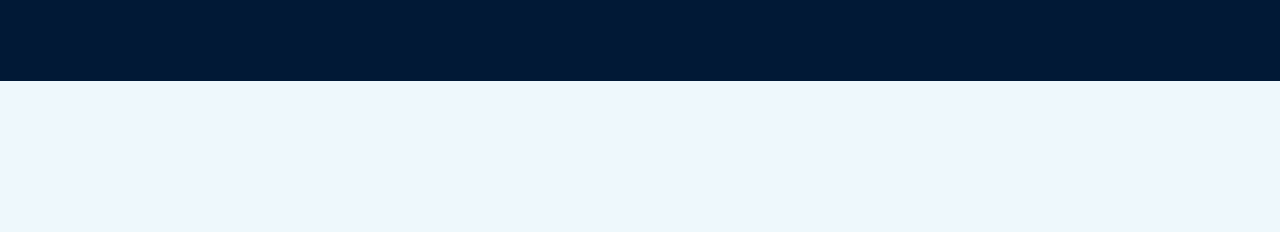
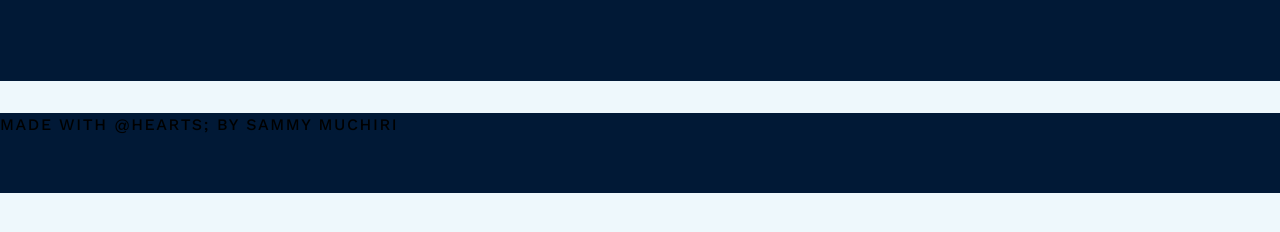
Before and after one commit to devmiano/bashiri, a Flask app: template app/templates/index.html in a window 1280 px wide. Shown: the part 399-631 px from the top of the page. Run offline with Flask 2, Linux system fonts and the light colour scheme; the template is opened without the code that fills it, so the values that code supplies are empty.

Commit message:
README.md edit

```diff
--- a/app/assets/sass/main.scss
+++ b/app/assets/sass/main.scss
@@ -82,3 +82,14 @@
   justify-content: center;
   padding: 1rem;
 }
+
+#mainFooter {
+  width: 100%;
+  height: 5rem;
+  background-color: $dark;
+  p {
+    font-weight: 500;
+    letter-spacing: 0.1rem;
+    text-transform: uppercase;
+  }
+}
--- a/app/assets/styles/global.css
+++ b/app/assets/styles/global.css
@@ -150,6 +150,17 @@
     justify-content: center;
     padding: 1rem; }
 
+    @media -sass-debug-info{filename{font-family:file\:\/\/\/home\/devmiano\/builds\/moringa\/bashiri\/app\/assets\/sass\/main\.scss}line{font-family:\0000389}}
+    #mainFooter {
+      width: 100%;
+      height: 5rem;
+      background-color: #011936; }
+      @media -sass-debug-info{filename{font-family:file\:\/\/\/home\/devmiano\/builds\/moringa\/bashiri\/app\/assets\/sass\/main\.scss}line{font-family:\0000392}}
+      #mainFooter p {
+        font-weight: 500;
+        letter-spacing: 0.1rem;
+        text-transform: uppercase; }
+
 @media -sass-debug-info{filename{font-family:file\:\/\/\/home\/devmiano\/builds\/moringa\/bashiri\/app\/assets\/sass\/main\.scss}line{font-family:\000032}}
 #articles {
   display: flex;
@@ -229,6 +240,17 @@
   align-items: center;
   justify-content: center;
   padding: 1rem; }
+
+  @media -sass-debug-info{filename{font-family:file\:\/\/\/home\/devmiano\/builds\/moringa\/bashiri\/app\/assets\/sass\/main\.scss}line{font-family:\0000386}}
+  #mainFooter {
+    width: 100%;
+    height: 5rem;
+    background-color: #011936; }
+    @media -sass-debug-info{filename{font-family:file\:\/\/\/home\/devmiano\/builds\/moringa\/bashiri\/app\/assets\/sass\/main\.scss}line{font-family:\0000389}}
+    #mainFooter p {
+      font-weight: 500;
+      letter-spacing: 0.1rem;
+      text-transform: uppercase; }
 
 @media -sass-debug-info{filename{font-family:file\:\/\/\/home\/devmiano\/builds\/moringa\/bashiri\/app\/assets\/sass\/hero\.scss}line{font-family:\0000331}}
 #hero {
--- a/app/templates/index.html
+++ b/app/templates/index.html
@@ -22,5 +22,8 @@
 <div class="content">
   <div id="articles">{{macro.displayArticles(headlines)}}</div>
 </div>
+<div id="mainFooter">
+  <p>Made with @hearts; by Sammy Muchiri</p>
+</div>
 
 {% endblock %}
--- a/app/templates/source.html
+++ b/app/templates/source.html
@@ -23,4 +23,8 @@
   <div id="articles">{{macro.displayArticles(news)}}</div>
 </div>
 
+<div id="mainFooter">
+  <p>Made with @hearts; by Sammy Muchiri</p>
+</div>
+
 {% endblock %}
```
Also changed, not shown: README.md.
